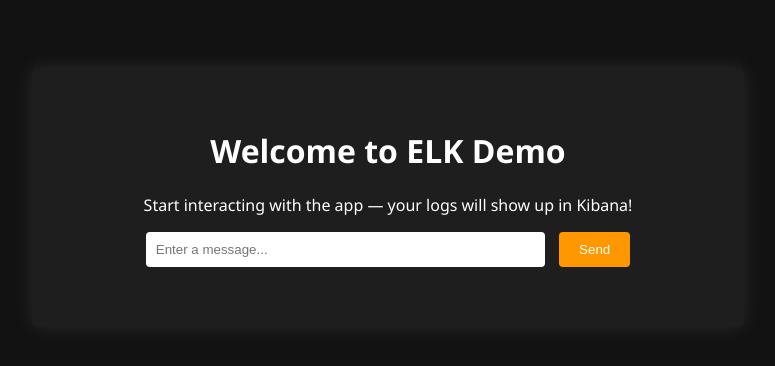
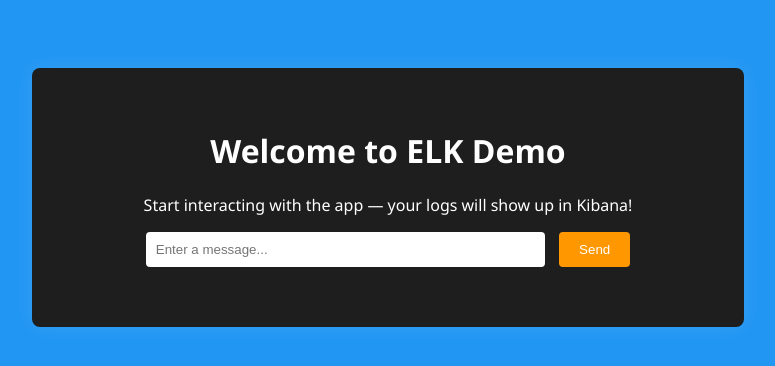
Before and after one commit to arunvel1988/elk-devops-demo, a Flask app: template flask_app/templates/index.html in a window 1280 px wide. Shown: the top 366 px of the page, without its empty margins (252-1027 px from the left). Run offline with Flask 3, Linux system fonts and the light colour scheme; the template is opened without the code that fills it, so the values that code supplies are empty; parts of the project's set-up code (start-up, migrations or seed data) failed here and were passed over.

Commit message:
Update style.css

```diff
--- a/flask_app/static/style.css
+++ b/flask_app/static/style.css
@@ -1,6 +1,6 @@
 body {
   font-family: 'Segoe UI', sans-serif;
-  background: #121212;
+  background: #2196f3;
   color: #fff;
   text-align: center;
   padding-top: 60px;
```
